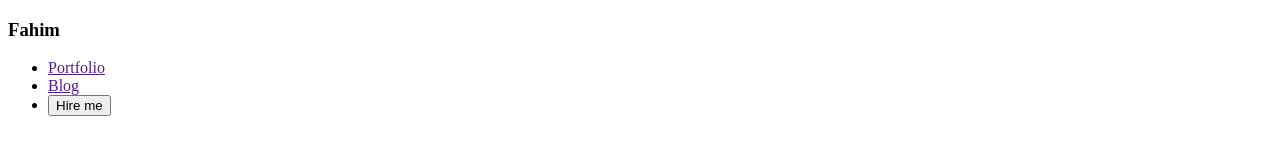
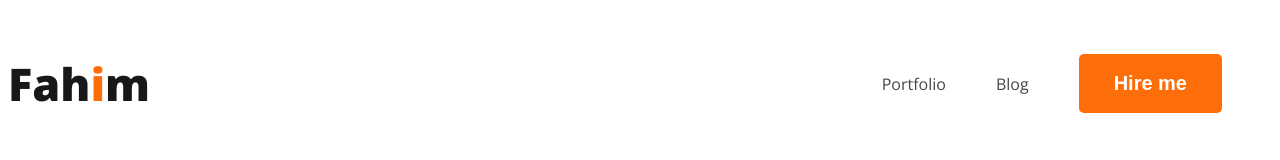
Before and after one commit to solaemabdullahfahim/mynew-portfolio, a plain HTML site: page index.html in a window 1280 px wide. Drawn offline with nearby package versions, Linux system fonts and the light colour scheme.

Commit message:
added navbar

```diff
--- a/index.html
+++ b/index.html
@@ -4,17 +4,20 @@
     <meta charset="UTF-8">
     <meta name="viewport" content="width=device-width, initial-scale=1.0">
     <title>My Web Developer Portfolio</title>
+    <link rel="preconnect" href="https://fonts.googleapis.com">
+<link rel="preconnect" href="https://fonts.gstatic.com" crossorigin>
+<link href="https://fonts.googleapis.com/css2?family=Open+Sans:wght@400;700;800&display=swap" rel="stylesheet">
+    <link rel="stylesheet" href="style/style.css">
 </head>
 <body>
 
     <header>
     <nav>
-        <h3>Fahim</h3>
+        <h3 class="nav-title">Fah<span class="text-primary">i</span>m</h3>
         <ul>
             <li><a href="">Portfolio</a></li>
             <li><a href="">Blog</a></li>
-            <li><button>Hire me</button></li>
-
+            <li><button class="btn-primary">Hire me</button></li>
         </ul>
     </nav>
     </header>
--- a/style/style.css
+++ b/style/style.css
@@ -0,0 +1,47 @@
+body {
+    font-family: 'Open Sans', sans-serif;
+}
+
+/* nav related style */
+nav {
+    display: flex;
+    justify-content: space-between;
+    align-items: center;
+}
+
+.text-primary{
+    color: #FD6E0A;
+}
+
+.btn-primary {
+    border-radius: 5px;
+    background: #FD6E0A;
+    border: 0;
+    color: var(--White-Color, #FFF);
+    font-size: 20px;
+    font-weight: 700;
+    padding: 18px 35px;
+
+}
+
+.nav-title{
+color: var(--Dark-01, #181818);
+font-size: 45px;
+font-weight: 800;
+}
+
+nav ul{
+    display: flex;
+    align-items: center;
+
+}
+
+nav ul li {
+    list-style: none;
+    margin-right: 50px;
+}
+
+nav a{
+    text-decoration: none;
+    color: #474747;
+}
```
